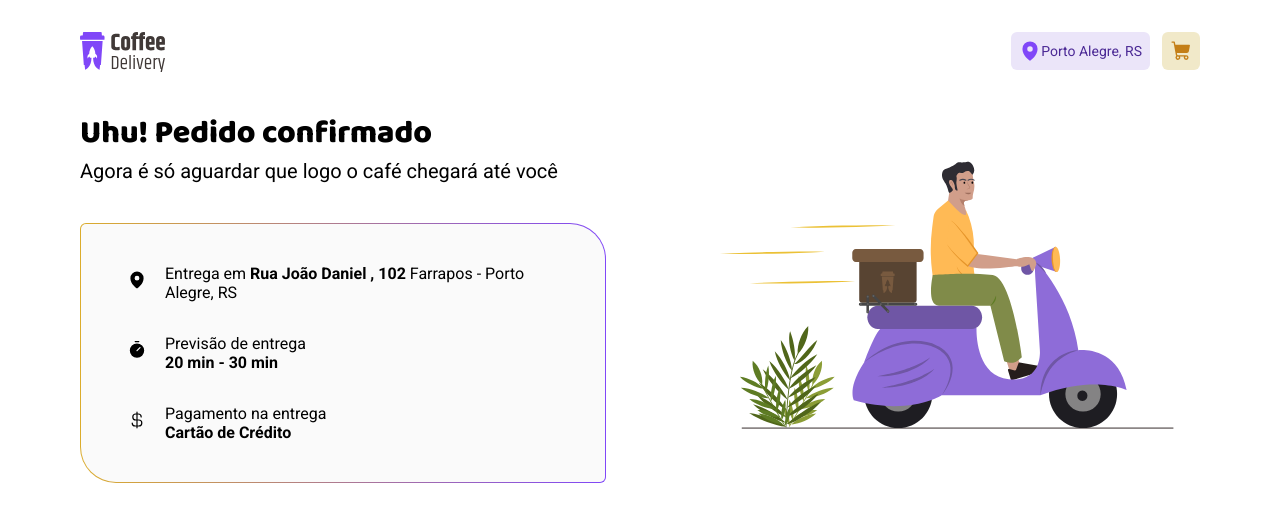
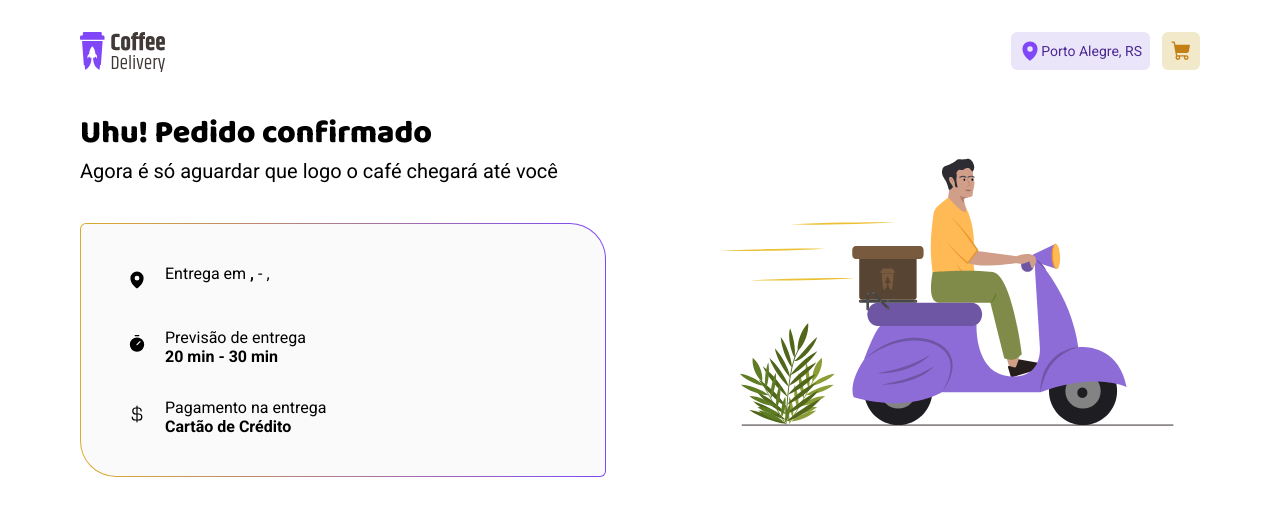
Before and after one commit to PeZunino/02-rocketseat-ignite-react-challenge-CoffeeDelivery, a React (Vite) app: page /success in a window 1280 px wide. Shown: the top 522 px of the page. Built offline with nearby package versions, Linux system fonts and the light colour scheme.

Commit message:
OrderDetail Context

```diff
--- a/src/App.tsx
+++ b/src/App.tsx
@@ -3,17 +3,17 @@ import { GlobalStyle } from "./styles/global";
 import { defaultTheme } from "./styles/themes/default";
 import { BrowserRouter } from "react-router-dom";
 import { Router } from "./Router";
-import { OrderContextProvider } from "./context/OrderContext";
 import { CartContextProvider } from "./context/CartItems/CartItemsProvider";
+import { OrderDetailsProvider } from "./context/OrderDetails/OrderDetailsProvider";
 
 export function App() {
   return (
     <ThemeProvider theme={defaultTheme}>
       <BrowserRouter>
         <CartContextProvider>
-          <OrderContextProvider>
+          <OrderDetailsProvider>
             <Router />
-          </OrderContextProvider>
+          </OrderDetailsProvider>
         </CartContextProvider>
       </BrowserRouter>
       <GlobalStyle />
--- /dev/null
+++ b/src/context/OrderDetails/OrderDetailsContext.tsx
@@ -0,0 +1,10 @@
+import { createContext } from "react";
+import { OrderComplementFormData } from "../../pages/Checkout/components/OrderDetailsForm";
+
+interface OrderDetailsContextProps {
+  orderDetails: OrderComplementFormData | undefined;
+  updateOrderDetails: (orderDetails: OrderComplementFormData) => void;
+}
+export const OrderDetailsContext = createContext(
+  {} as OrderDetailsContextProps
+);
--- /dev/null
+++ b/src/context/OrderDetails/OrderDetailsProvider.tsx
@@ -0,0 +1,20 @@
+import { ReactNode, useState } from "react";
+import { OrderDetailsContext } from "./OrderDetailsContext";
+import { OrderComplementFormData } from "../../pages/Checkout/components/OrderDetailsForm";
+
+interface OrderDetailsProviderProps {
+  children: ReactNode;
+}
+export function OrderDetailsProvider({ children }: OrderDetailsProviderProps) {
+  const [orderDetails, setOrderDetails] = useState<OrderComplementFormData>();
+
+  function updateOrderDetails(orderDetails: OrderComplementFormData) {
+    setOrderDetails(orderDetails);
+  }
+
+  return (
+    <OrderDetailsContext.Provider value={{ orderDetails, updateOrderDetails }}>
+      {children}
+    </OrderDetailsContext.Provider>
+  );
+}
--- /dev/null
+++ b/src/hooks/useOrderDetails.tsx
@@ -0,0 +1,6 @@
+import { useContext } from "react";
+import { OrderDetailsContext } from "../context/OrderDetails/OrderDetailsContext";
+
+export function useOrderDetails() {
+  return useContext(OrderDetailsContext);
+}
--- a/src/pages/Checkout/components/OrderDetailsForm/index.tsx
+++ b/src/pages/Checkout/components/OrderDetailsForm/index.tsx
@@ -21,6 +21,7 @@ import { zodResolver } from "@hookform/resolvers/zod";
 import * as zod from "zod";
 import { useNavigate } from "react-router-dom";
 import { useCart } from "../../../../hooks/useCart";
+import { useOrderDetails } from "../../../../hooks/useOrderDetails";
 
 const orderComplementFormValidationSchema = zod.object({
   code: zod
@@ -52,7 +53,7 @@ const orderComplementFormValidationSchema = zod.object({
   }),
 });
 
-type OrderComplementFormData = zod.infer<
+export type OrderComplementFormData = zod.infer<
   typeof orderComplementFormValidationSchema
 >;
 
@@ -60,6 +61,8 @@ export function OrderDetailsForm() {
   const { colors } = useTheme();
   const navigate = useNavigate();
   const { clearCart } = useCart();
+  const { updateOrderDetails } = useOrderDetails();
+
   const { register, handleSubmit, formState } =
     useForm<OrderComplementFormData>({
       resolver: zodResolver(orderComplementFormValidationSchema),
@@ -70,9 +73,9 @@ export function OrderDetailsForm() {
         street: "",
       },
     });
-  function handleConfirmOrder() {
+  function handleConfirmOrder(event: OrderComplementFormData) {
     clearCart();
-
+    updateOrderDetails(event);
     navigate("/success");
   }
   const { city, code, neighborhood, number, street, state, paymentType } =
--- a/src/pages/Success/index.tsx
+++ b/src/pages/Success/index.tsx
@@ -2,8 +2,10 @@ import { Content, Item } from "./styles";
 import deliveryIllustration from "../../assets/delivery-illustration.svg";
 import { Timer, MapPin, CurrencyDollar } from "@phosphor-icons/react";
 import { useTheme } from "styled-components";
+import { useOrderDetails } from "../../hooks/useOrderDetails";
 export function Success() {
   const theme = useTheme();
+  const { orderDetails } = useOrderDetails();
   return (
     <Content>
       <div>
@@ -20,8 +22,12 @@ export function Success() {
             />
             <div>
               <p>
-                Entrega em <span>Rua João Daniel , 102 </span>Farrapos - Porto
-                Alegre, RS
+                Entrega em{" "}
+                <span>
+                  {orderDetails?.street}, {orderDetails?.number}{" "}
+                </span>
+                {orderDetails?.neighborhood} - {orderDetails?.city},{" "}
+                {orderDetails?.state}
               </p>
             </div>
           </Item>
```
